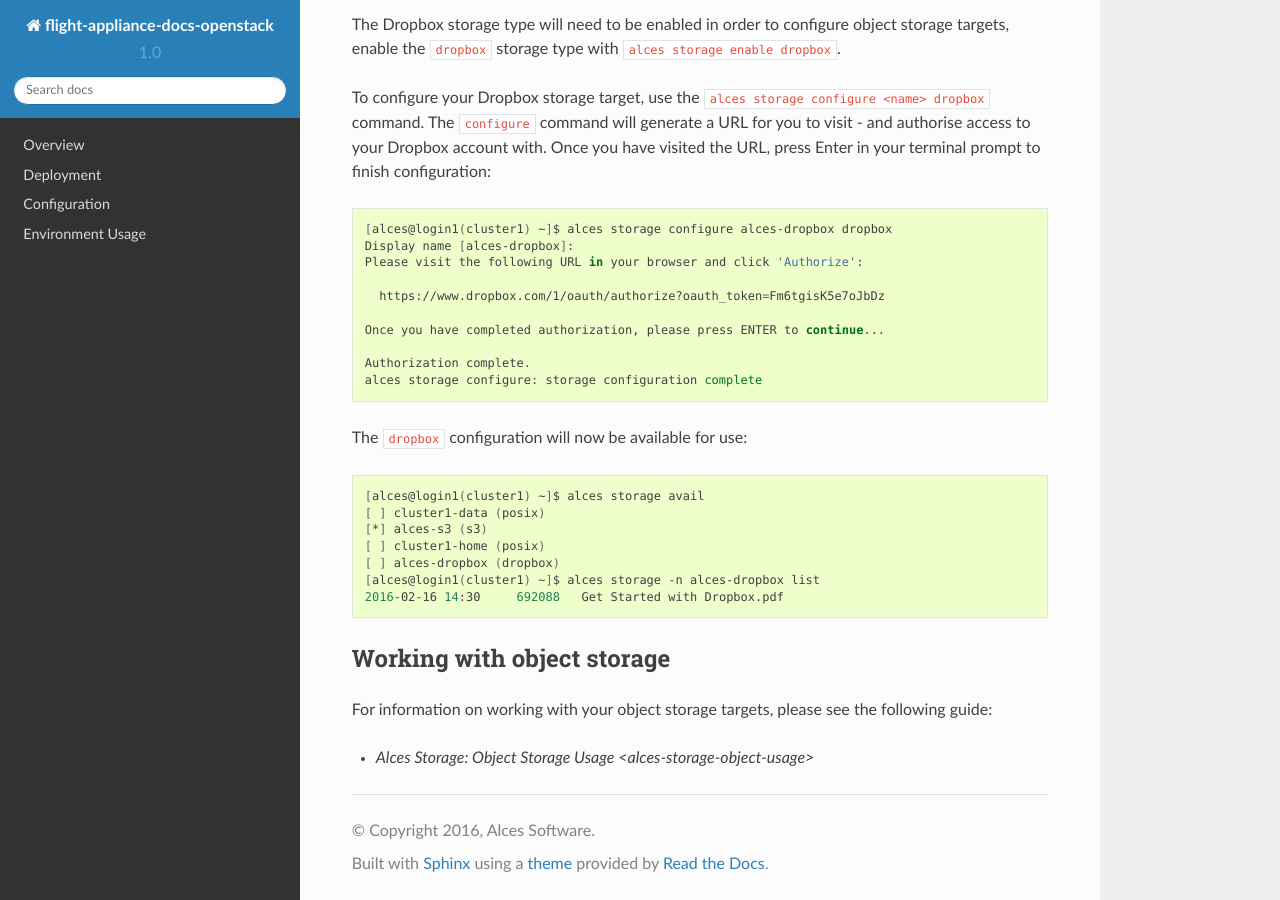
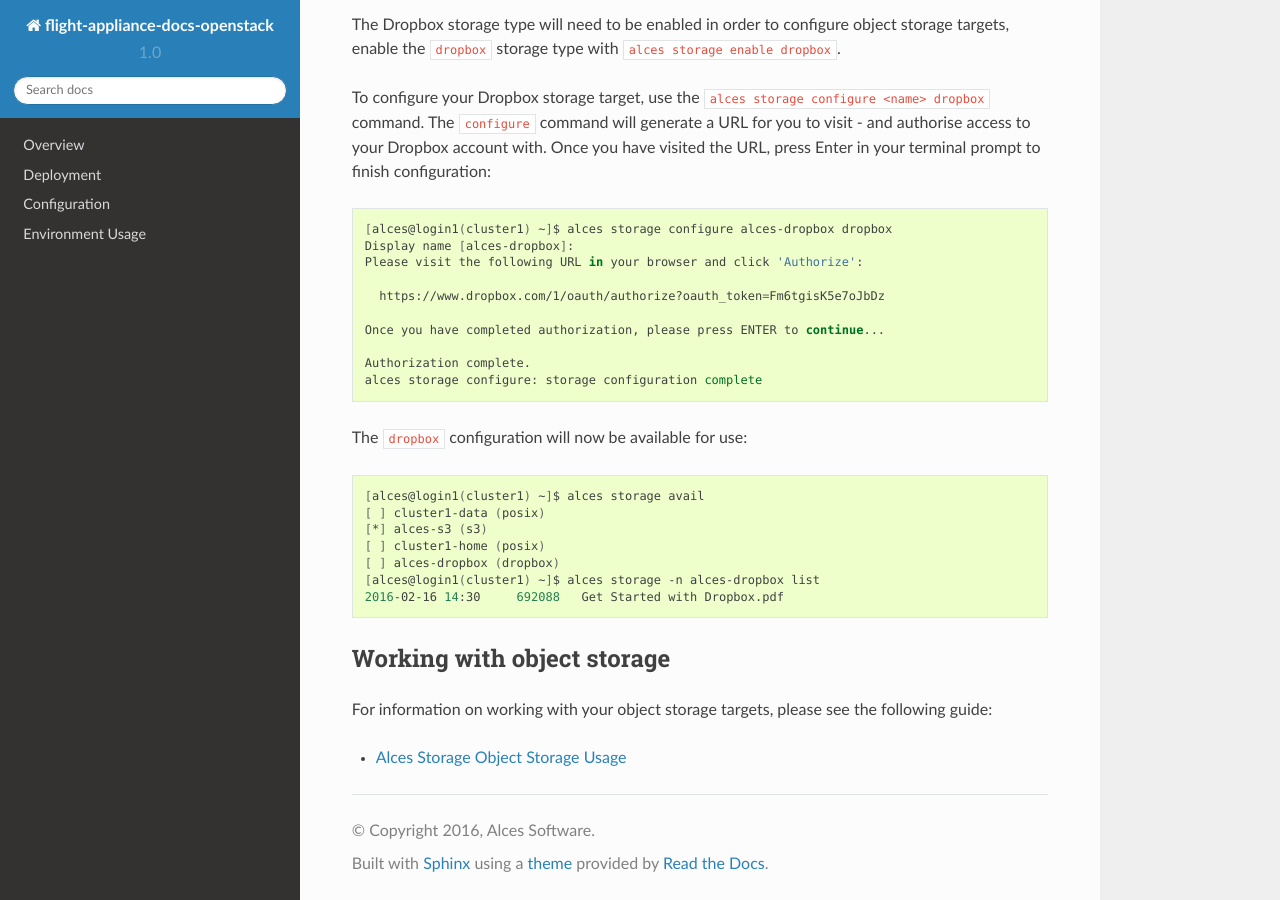
Before and after one commit to alces-software/flight-appliance-docs, a Sphinx documentation site: the page built from docs/source/clusterware-storage/alces-storage-object-config.rst, in a window 1280 px wide and 900 px high, scrolled down 1868 px. Built offline with Sphinx 7.4.7 and the Read the Docs theme 2.0.0, drawn with Linux system fonts in a browser that asks for light colours; pages that are not in the unit, such as notebooks, are missing from menus; some of the changed text lies outside the part shown.

Commit message:
Fix broken URLs

```diff
--- a/docs/source/clusterware-storage/alces-storage-file-config.rst
+++ b/docs/source/clusterware-storage/alces-storage-file-config.rst
@@ -8,7 +8,7 @@
 Prerequisites
 -------------
 
--  `Alces environment deployed <deployment>`_
+-  :ref:`deployment`
 -  Access gained to deployed environment
 
 Configuring your storage
@@ -80,4 +80,4 @@
 
 For information on working with your file storage targets, please see the following guide:
 
--  `Alces Storage: File Usage <alces-storage-file-usage>`_
+-  :ref:`Alces Storage: File Usage <alces-storage-file-usage>`
--- a/docs/source/clusterware-storage/alces-storage-object-config.rst
+++ b/docs/source/clusterware-storage/alces-storage-object-config.rst
@@ -8,7 +8,7 @@
 Prerequisites
 -------------
 
--  `Alces environment deployed <deployment>`_
+-  :ref:`deployment`
 -  Access gained to deployed environment
 
 Configuring your storage
@@ -107,4 +107,4 @@
 
 For information on working with your object storage targets, please see the following guide:
 
--  `Alces Storage: Object Storage Usage <alces-storage-object-usage>`
+-  :ref:`alces-storage-object-usage`
--- a/docs/source/deployment.rst
+++ b/docs/source/deployment.rst
@@ -1,4 +1,4 @@
-.. _deployment
+.. _deployment:
 
 Deployment
 ##########
```
